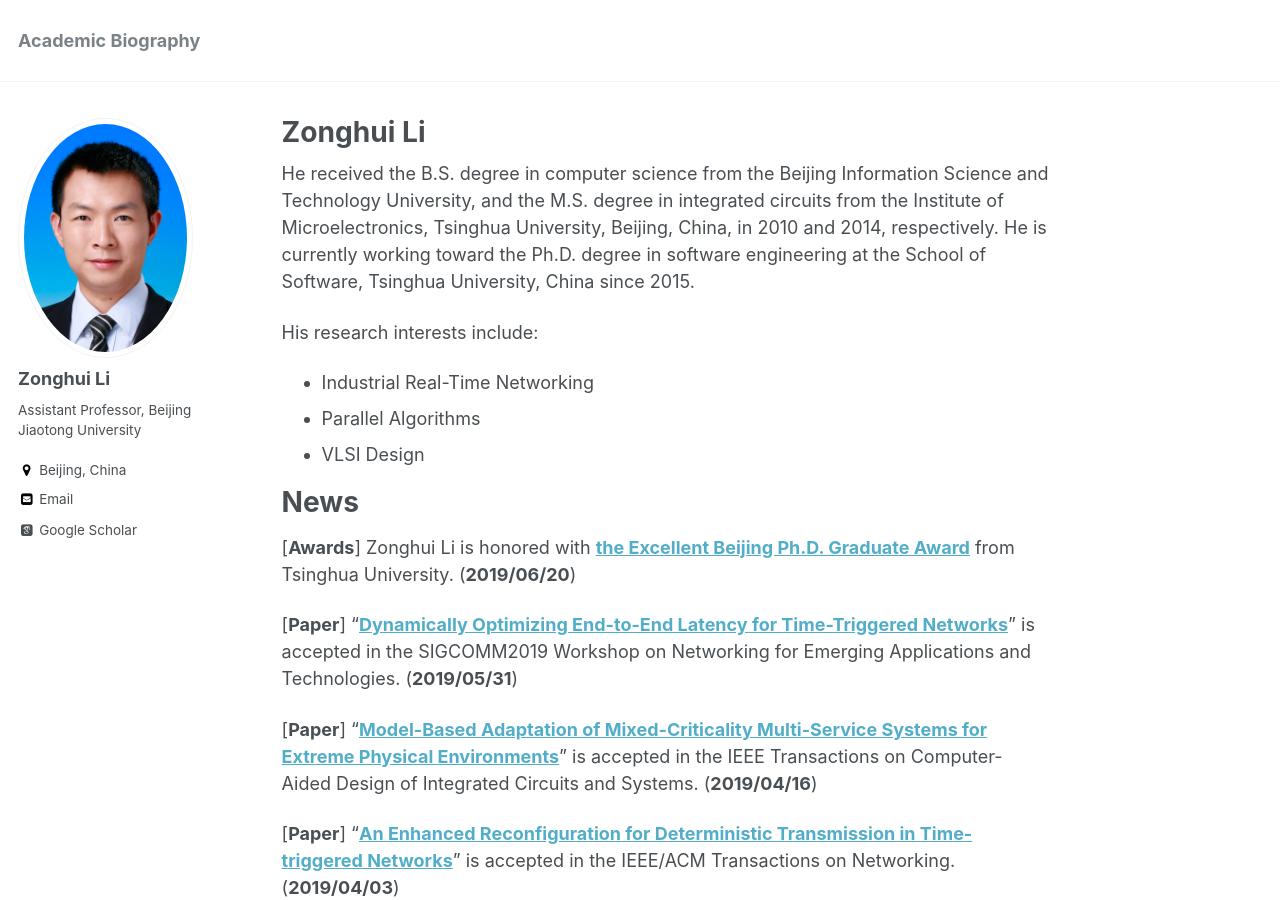
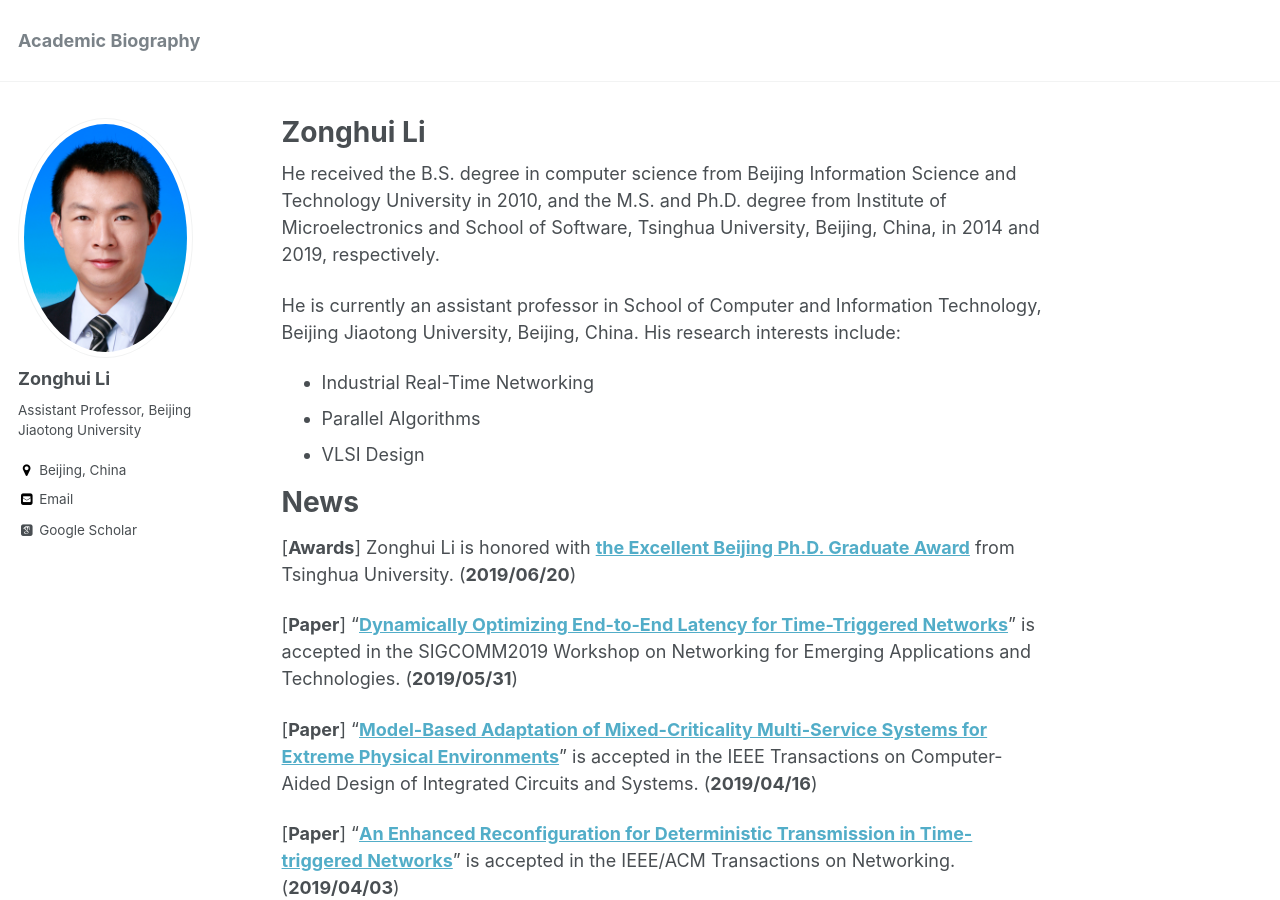
Before and after one commit to yingwangbjtu/lizonghui.github.io, a Jekyll site: the page built from _pages/about.md, in a window 1280 px wide and 900 px high. Built offline with Jekyll 4.4.1, drawn with Linux system fonts in a browser that asks for light colours; some web fonts are replaced.

Commit message:
Update about.md

```diff
--- a/_pages/about.md
+++ b/_pages/about.md
@@ -8,9 +8,9 @@ redirect_from:
   - /about.html
 ---
 
-He received the B.S. degree in computer science from the Beijing Information Science and Technology University, and the M.S. degree in integrated circuits from the Institute of Microelectronics, Tsinghua University, Beijing, China, in 2010 and 2014, respectively. He is currently working toward the Ph.D. degree in software engineering at the School of Software, Tsinghua University, China since 2015.
+He received the B.S. degree in computer science from Beijing Information Science and Technology University in 2010, and the M.S. and Ph.D. degree from Institute of Microelectronics and School of Software, Tsinghua University, Beijing, China, in 2014 and 2019, respectively.
 
-His research interests include:
+He is currently an assistant professor in School of Computer and Information Technology, Beijing Jiaotong University, Beijing, China. His research interests include:
 - Industrial Real-Time Networking
 - Parallel Algorithms
 - VLSI Design
```
